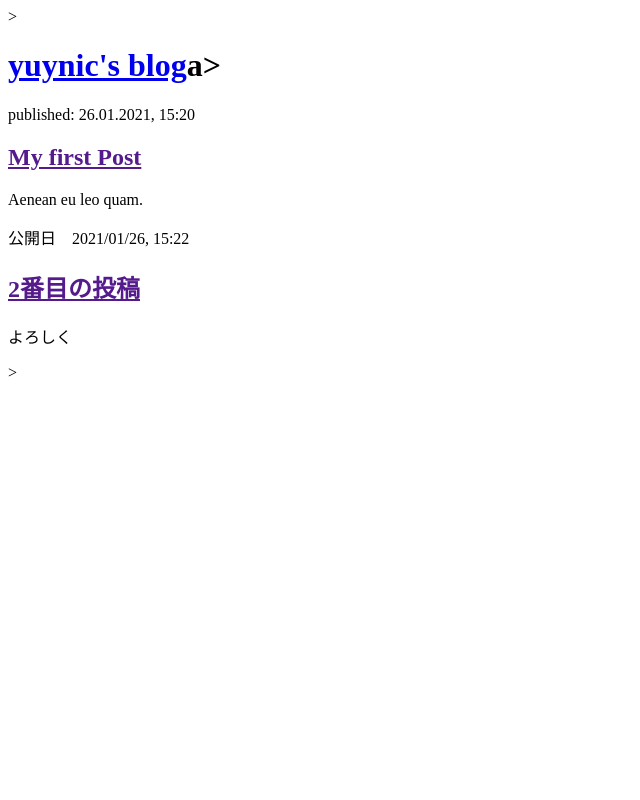
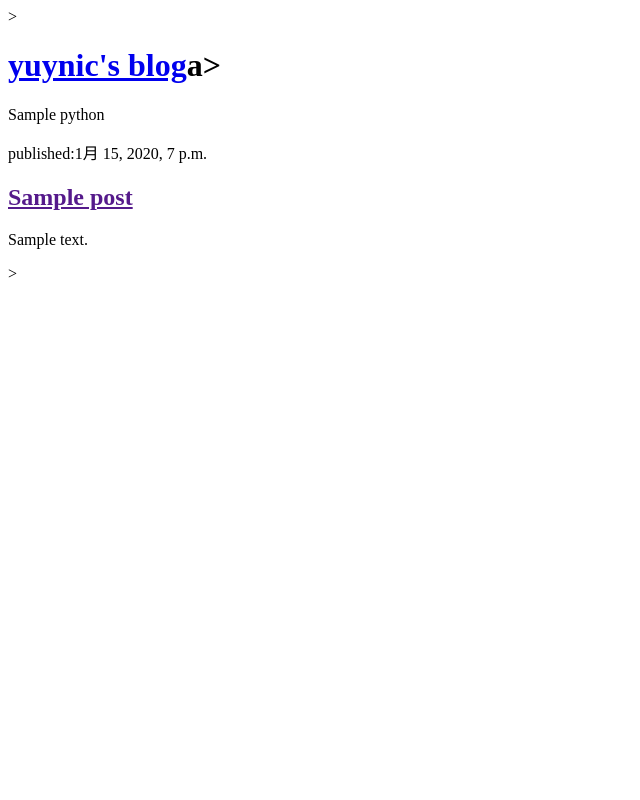
Before and after one commit to yoshida-jpg/my-first-blog, a Django app: template blog/templates/blog/post_list.html in a window 1280 px wide. Shown: the whole page, without its empty margins (0-640 px from the left). Run offline with Django 3.2, Linux system fonts and the light colour scheme; tables that the repository leaves empty hold one stand-in row (values such as "Sample post"); the template is opened without the code that fills it: values that come from a table or form of the project are taken from there, most other values are stand-ins (such as "Sample title", 1, 10 or a date in 2020).

Commit message:
Change the HTML for my website and view

```diff
--- a/blog/templates/blog/post_list.html
+++ b/blog/templates/blog/post_list.html
@@ -8,17 +8,15 @@
             <h1><a href="/">yuynic's blog</a>a></h1>
         </div>
 
+        {{python}}
+        {% for post in posts %}
         <div>
-            <p>published: 26.01.2021, 15:20</p>
-            <h2><a href="">My first Post</a></h2>
-            <p>Aenean eu leo quam.</p>
+            <p>published:{{post.published_date}}</p>
+            <h2><a href="">{{post.title}}</a></h2>
+            <p>{{post.text|linebreaksbr}}</p>
         </div>
 
-        <div>
-            <p>公開日　2021/01/26, 15:22</p>
-            <h2><a href="">2番目の投稿</a></h2>
-            <p>よろしく</p>
-        </div>
+        {% endfor %}
     </body>>
 </body>
 </html>
--- a/blog/views.py
+++ b/blog/views.py
@@ -1,5 +1,8 @@
 from django.shortcuts import render
+from .models import Post
+from django.utils import timezone
 
 # Create your views here.
 def post_list(request):
-    return render(request, 'blog/post_list.html', {})
+    posts=Post.objects.filter(published_date__lte=timezone.now()).order_by('published_date')
+    return render(request, 'blog/post_list.html', {'posts':posts})
```
